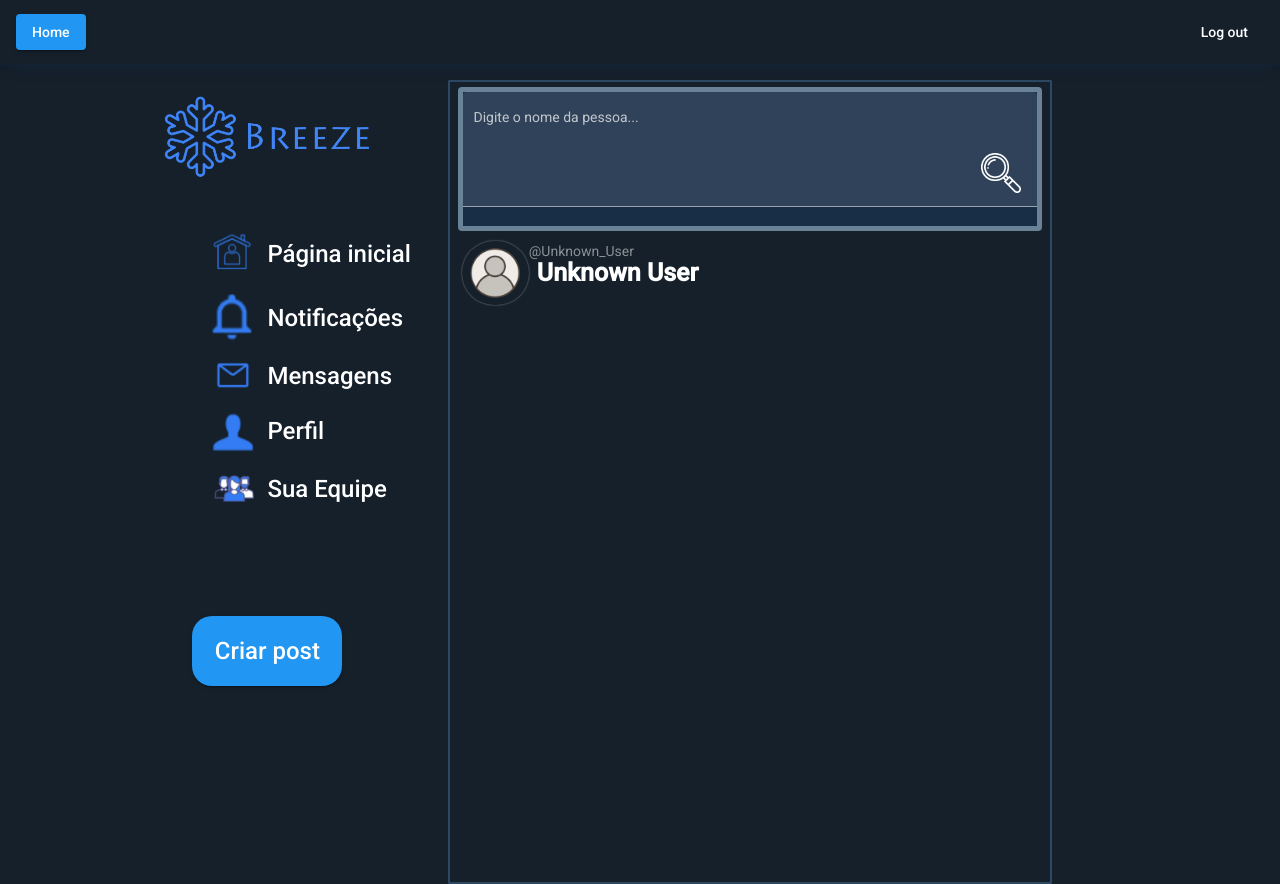
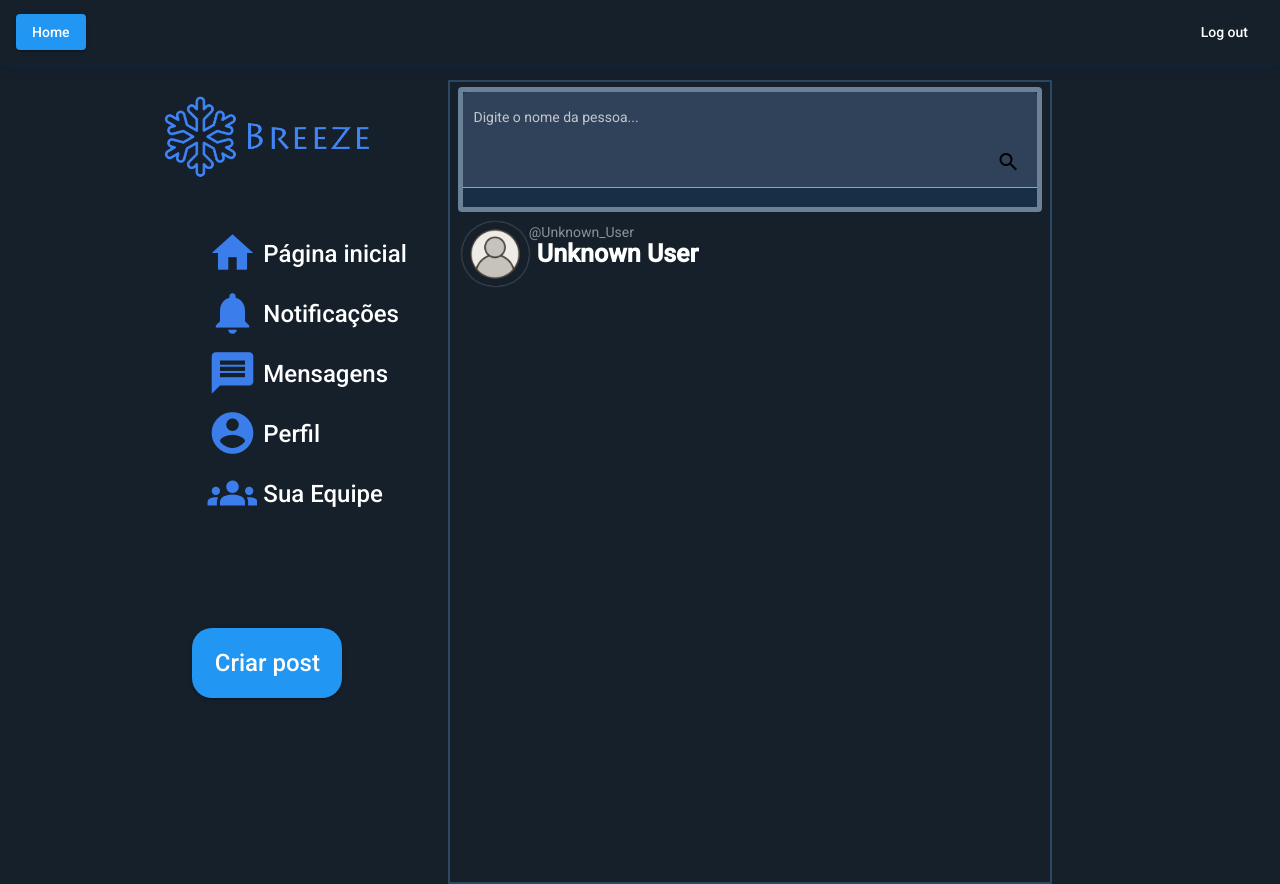
Before and after one commit to unisalCDHI/project-IV-frontend, an Angular app: page /messages in a window 1280 px wide. Built offline with nearby package versions, Linux system fonts and the light colour scheme; sample sign-in values are in the browser's storage.

Commit message:
Mudança de icones

```diff
--- a/src/app/app.module.ts
+++ b/src/app/app.module.ts
@@ -17,6 +17,7 @@ import { NotificationComponent } from './pages/notification/notification.compone
 import { MessagesComponent } from './pages/messages/messages.component';
 import { ProfileComponent } from './pages/profile/profile.component';
 import { TeamComponent } from './pages/team/team.component';
+import {MatIconModule} from '@angular/material/icon';
 
 @NgModule({
   declarations: [
@@ -39,7 +40,8 @@ import { TeamComponent } from './pages/team/team.component';
     BrowserAnimationsModule,
     AngularMaterialModule,
     FlexLayoutModule,
-    Interceptor
+    Interceptor,
+    MatIconModule
   ],
   providers: [
     MatSnackBar
--- a/src/app/pages/home/home.component.html
+++ b/src/app/pages/home/home.component.html
@@ -4,8 +4,8 @@
             <mat-label>Alguma novidade?</mat-label>
             <textarea matInput style="resize: none;" maxlength="500"></textarea>
             <div class="actions-wrapper">
-                <button mat-raised-button id="btn-attachment"><img id="attach-img" src="../../../assets/img/attach-white.png"/></button>
-                <button mat-raised-button id="btn-emoji"><img id="emoji-img" src="../../../assets/img/emoji_yellow.png"/></button>
+                <button mat-raised-button id="btn-attachment"><mat-icon>insert_photo</mat-icon></button>
+                <button mat-raised-button id="btn-emoji"><mat-icon>insert_emoticon</mat-icon></button>
                 <button mat-raised-button color="primary" id="btn-post">Postar</button>
             </div>
 
@@ -38,11 +38,11 @@
                          </div>
                          <div class="react-comment-share">
                             <button mat-raised-button class="heart" (click)="like(post)">
-                                <img class="heart-btn" *ngIf="!post.liked"  src="../../../assets/img/heart_reaction.png" alt="">
-                                <img class="heart-btn" *ngIf="post.liked" src="../../../assets/img/heart_reaction_liked.png" alt="">
+                                <mat-icon *ngIf="!post.liked">favorite</mat-icon>
+                                <mat-icon id="favorite" *ngIf="post.liked">favorite</mat-icon>
                             </button>
-                            <button mat-raised-button class="comment"><img class="comment-btn" src="../../../assets/img/comment_white.png" alt=""></button>
-                            <button mat-raised-button class="share"><img class="share-btn" src="../../../assets/img/share_white.png" alt=""></button>
+                            <button mat-raised-button class="comment"><mat-icon>comment</mat-icon></button>
+                            <button mat-raised-button class="share"><mat-icon >wifi_protected_setup</mat-icon></button>
                          </div>
 
                     </div>
--- a/src/app/pages/home/home.component.scss
+++ b/src/app/pages/home/home.component.scss
@@ -1,3 +1,4 @@
+
 .container {
     border: 2px solid #2c4863;
     border-radius: 1px;
@@ -74,7 +75,6 @@
     box-shadow: 0px 0px 0px transparent;
     border: 0px solid transparent;
     text-shadow: 0px 0px 0px transparent;
-    margin-right: 350px;
 }
 
 #attach-img {
@@ -85,6 +85,10 @@
 #emoji-img {
     width: 20px;
     height: 20px;
+}
+
+#favorite{
+    color: red;
 }
 
 .post-attachment-img {
--- a/src/app/pages/messages/messages.component.html
+++ b/src/app/pages/messages/messages.component.html
@@ -5,7 +5,7 @@
             <mat-label>Digite o nome da pessoa...</mat-label>
             <textarea matInput style="resize: none;"></textarea>
             <div id="btn-search-icon">
-                <button id="button-search-btn"> <img id="search-btn" src="../../../assets/img/search-btn.png"> </button>
+                <button id="button-search-btn"> <mat-icon>search</mat-icon> </button>
             </div>
         </mat-form-field>
     </div>
--- a/src/app/shared/components/menu/menu.component.html
+++ b/src/app/shared/components/menu/menu.component.html
@@ -9,19 +9,19 @@
     <br>
     <ul>
         <li>
-             <button mat-button class="btn-block menu-btn" routerLink="/"><img class="icon" src="../../../../assets/img/home.png"/><span>Página inicial</span></button>
+             <button mat-button class="btn-block menu-btn" routerLink="/"> <mat-icon class="icon">home</mat-icon> <span> Página inicial</span></button>
         </li>
         <li>
-            <button mat-button color="primary" class="btn-block menu-btn" routerLink="/notifications"> <img class="icon" src="../../../../assets/img/bell.png"/> <span>Notificações</span></button>
+            <button mat-button color="primary" class="btn-block menu-btn" routerLink="/notifications"> <mat-icon class="icon">notifications</mat-icon> <span> Notificações</span></button>
         </li>
         <li>
-            <button mat-button color="primary" class="btn-block menu-btn" routerLink="/messages"><img class="icon" src="../../../../assets/img/message.png"/><span>Mensagens</span></button>
+            <button mat-button color="primary" class="btn-block menu-btn" routerLink="/messages"> <mat-icon class="icon">message</mat-icon> <span> Mensagens</span></button>
         </li>
         <li>
-            <button mat-button color="primary" class="btn-block menu-btn" routerLink="/profile"><img class="icon" src="../../../../assets/img/profile.png"/><span>Perfil</span></button>
+            <button mat-button color="primary" class="btn-block menu-btn" routerLink="/profile"> <mat-icon class="icon">account_circle</mat-icon> <span> Perfil</span></button>
         </li>
         <li>
-            <button mat-button color="primary" class="btn-block menu-btn" routerLink="/team"><img class="icon" src="../../../../assets/img/group.png"/><span>Sua Equipe</span></button>
+            <button mat-button color="primary" class="btn-block menu-btn" routerLink="/team"> <mat-icon class="icon">groups</mat-icon> <span>  Sua Equipe</span></button>
         </li>
         <li>
             <button id="post-button" mat-raised-button color="primary" class="btn-block">Criar post</button>
--- a/src/app/shared/components/menu/menu.component.scss
+++ b/src/app/shared/components/menu/menu.component.scss
@@ -43,8 +43,10 @@
 }
 
 .icon{
-    width:50px;
-    margin-right: 10px;
+    font-size: 50px;
+    width: 50px;
+    height: 50px;
+    color: #3b7eeb;
 }
 
 #menu:before {
```
Also changed, not shown: package.json (+4 -5 lines), 1 other file (tests, documents, lock files or other folders).
